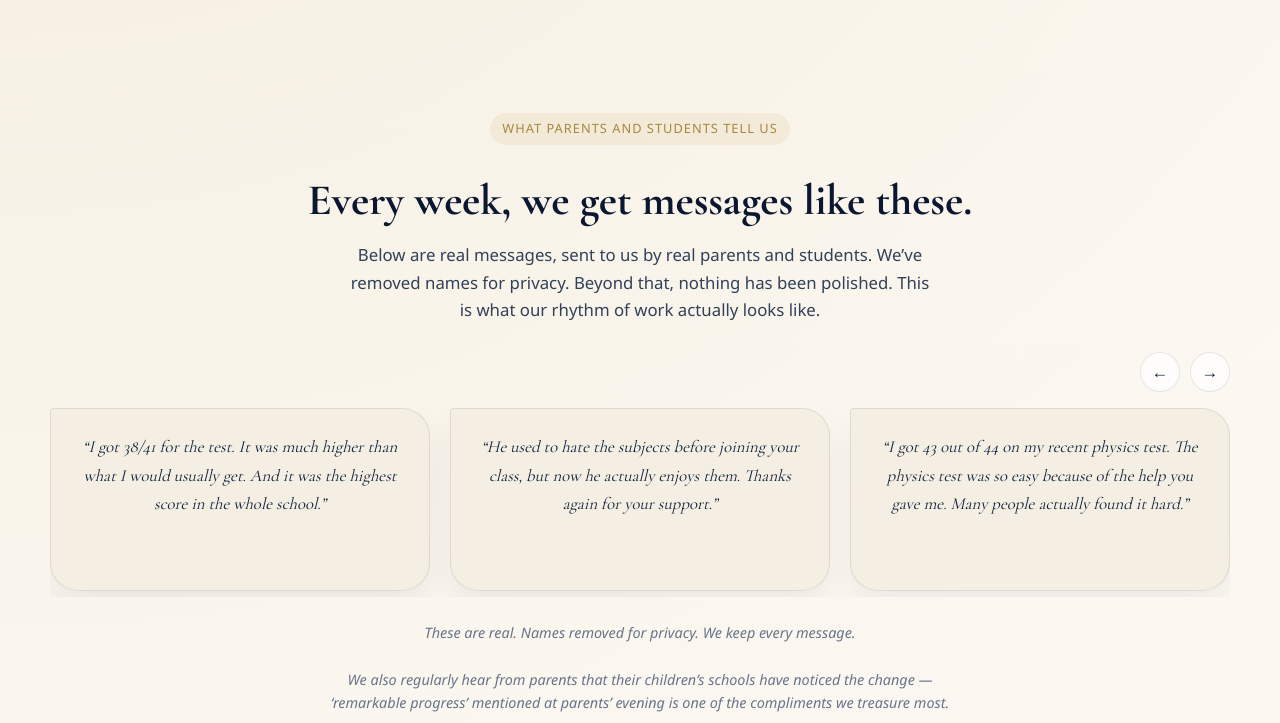
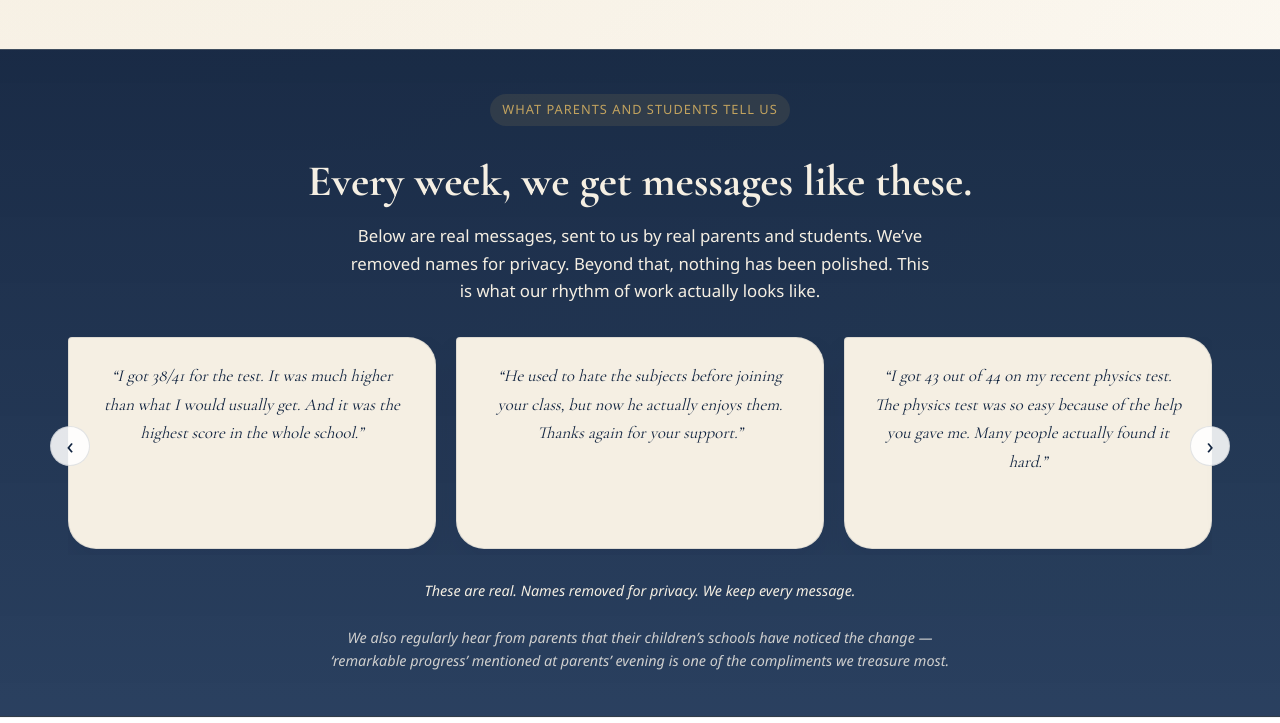
Before and after one commit to enad02/jothi_Claude, a plain HTML site: page results.html in a window 1280 px wide. Shown: the part 877-1600 px from the top of the page. Drawn offline with nearby package versions, Linux system fonts and the light colour scheme.

Commit message:
feat(results): consolidate proof into carousels

```diff
--- a/results.html
+++ b/results.html
@@ -198,8 +198,8 @@
 
         <div class="results-carousel-wrap results-message-carousel-wrap">
           <div class="results-carousel-nav">
-            <button class="tutor-strip-btn" id="messagePrev" aria-label="Previous messages">&larr;</button>
-            <button class="tutor-strip-btn" id="messageNext" aria-label="Next messages">&rarr;</button>
+            <button class="tutor-strip-btn" id="messagePrev" aria-label="Previous messages">&lsaquo;</button>
+            <button class="tutor-strip-btn" id="messageNext" aria-label="Next messages">&rsaquo;</button>
           </div>
           <div class="results-carousel-track results-message-track" id="messageTrack">
           <div class="results-message-card">
@@ -260,8 +260,8 @@
 
         <div class="results-carousel-wrap results-cert-carousel-wrap">
           <div class="results-carousel-nav">
-            <button class="tutor-strip-btn" id="certPrev" aria-label="Previous certificates">&larr;</button>
-            <button class="tutor-strip-btn" id="certNext" aria-label="Next certificates">&rarr;</button>
+            <button class="tutor-strip-btn" id="certPrev" aria-label="Previous certificates">&lsaquo;</button>
+            <button class="tutor-strip-btn" id="certNext" aria-label="Next certificates">&rsaquo;</button>
           </div>
           <div class="results-carousel-track results-cert-track" id="certTrack">
           <div class="results-cert-card">
@@ -369,8 +369,8 @@
 
         <div class="results-carousel-wrap">
           <div class="results-carousel-nav">
-            <button class="tutor-strip-btn" id="reviewPrev" aria-label="Previous reviews">&larr;</button>
-            <button class="tutor-strip-btn" id="reviewNext" aria-label="Next reviews">&rarr;</button>
+            <button class="tutor-strip-btn" id="reviewPrev" aria-label="Previous reviews">&lsaquo;</button>
+            <button class="tutor-strip-btn" id="reviewNext" aria-label="Next reviews">&rsaquo;</button>
           </div>
           <div class="results-carousel-track results-review-track" id="reviewTrack">
           <article class="review-card google-review-card results-review-card">
--- a/styles.css
+++ b/styles.css
@@ -1946,6 +1946,31 @@ p {
 /* ── Results page rebuild ─────────────────────────────────── */
 .results-page-hero { padding-top: 64px; }
 .results-page-hero h1 { max-width: none; font-size: clamp(2.2rem, 4vw, 3.6rem); text-align: center; }
+.results-page #gcse { background: transparent; }
+.results-page #messages {
+  background: linear-gradient(180deg, rgba(16,35,63,0.96), rgba(24,49,83,0.92));
+  border-top: 1px solid rgba(194,163,95,0.14);
+  border-bottom: 1px solid rgba(194,163,95,0.14);
+}
+.results-page #messages .section-kicker { color: var(--gold-400); }
+.results-page #messages h2,
+.results-page #messages .section-intro,
+.results-page #messages .section-outro { color: var(--ivory-100); }
+.results-page #messages .section-outro:last-of-type { color: rgba(255,248,238,0.78); }
+.results-page #messages .message-bubble-attribution { color: rgba(255,248,238,0.82); }
+.results-page #improvement,
+.results-page #alevel,
+.results-page #consultation {
+  background: var(--white);
+  border-top: 1px solid rgba(16,35,63,0.05);
+  border-bottom: 1px solid rgba(16,35,63,0.05);
+}
+.results-page #ukmt,
+.results-page #reviews {
+  background: var(--ivory-100);
+  border-top: 1px solid rgba(16,35,63,0.04);
+  border-bottom: 1px solid rgba(16,35,63,0.04);
+}
 .results-proof-kicker-block { margin-bottom: 0; }
 .results-proof-kicker-block .section-kicker { margin-bottom: 0; }
 .results-proof-carousel-wrap { margin-top: 16px; }
@@ -1979,7 +2004,43 @@ p {
 .message-bubble-attribution { margin-top: 10px; font-size: 0.82rem; color: var(--slate-500); padding-left: 4px; }
 .featured-statement { text-align: center; margin: 36px auto; max-width: 620px; padding: 36px 40px; background: rgba(194,163,95,0.08); border: 1px solid rgba(194,163,95,0.3); border-radius: var(--radius-md); font-family: var(--font-serif-current); font-size: clamp(1.4rem, 2.8vw, 2rem); color: var(--navy-950); line-height: 1.35; }
 .results-carousel-wrap { position: relative; }
+.results-page #messages .results-carousel-wrap,
+.results-page #ukmt .results-carousel-wrap,
+.results-page #reviews .results-carousel-wrap {
+  margin-top: 32px;
+  padding-inline: 18px;
+}
 .results-carousel-nav { display: flex; justify-content: flex-end; gap: 10px; margin-bottom: 16px; }
+.results-page #messages .results-carousel-nav,
+.results-page #ukmt .results-carousel-nav,
+.results-page #reviews .results-carousel-nav {
+  position: absolute;
+  inset: 50% 0 auto;
+  transform: translateY(-50%);
+  justify-content: space-between;
+  margin: 0;
+  pointer-events: none;
+  z-index: 2;
+}
+.results-page #messages .results-carousel-nav .tutor-strip-btn,
+.results-page #ukmt .results-carousel-nav .tutor-strip-btn,
+.results-page #reviews .results-carousel-nav .tutor-strip-btn,
+.results-proof-control {
+  width: 40px;
+  height: 40px;
+  border-radius: 999px;
+  background: rgba(255,255,255,0.88);
+  border: 1px solid rgba(16,35,63,0.12);
+  color: var(--navy-900);
+  box-shadow: none;
+  font-size: 1.45rem;
+  line-height: 1;
+}
+.results-page #messages .results-carousel-nav .tutor-strip-btn,
+.results-page #ukmt .results-carousel-nav .tutor-strip-btn,
+.results-page #reviews .results-carousel-nav .tutor-strip-btn {
+  pointer-events: auto;
+}
 .results-carousel-track {
   display: flex;
   gap: 20px;
@@ -1997,22 +2058,14 @@ p {
   top: 50%;
   transform: translateY(-50%);
   z-index: 2;
-  width: 40px;
-  height: 40px;
-  border-radius: 999px;
-  background: rgba(255,255,255,0.88);
-  border: 1px solid rgba(16,35,63,0.12);
-  color: var(--navy-900);
-  box-shadow: none;
-  font-size: 1.45rem;
-  line-height: 1;
 }
 .results-proof-control-prev { left: -8px; }
 .results-proof-control-next { right: -8px; }
 .cert-gallery,
 .results-proof-track,
 .results-review-track,
-.results-cert-track { margin-top: 36px; }
+.results-cert-track,
+.results-message-track { margin-top: 0; }
 .results-proof-card,
 .results-review-card,
 .results-cert-card {
@@ -2097,6 +2150,11 @@ p {
   .results-proof-track .results-proof-card {
     width: 78%;
     min-width: 78%;
+  }
+  .results-page #messages .results-carousel-wrap,
+  .results-page #ukmt .results-carousel-wrap,
+  .results-page #reviews .results-carousel-wrap {
+    padding-inline: 0;
   }
   .results-proof-control { display: none; }
   .results-proof-summary { margin-top: 30px; }
```
